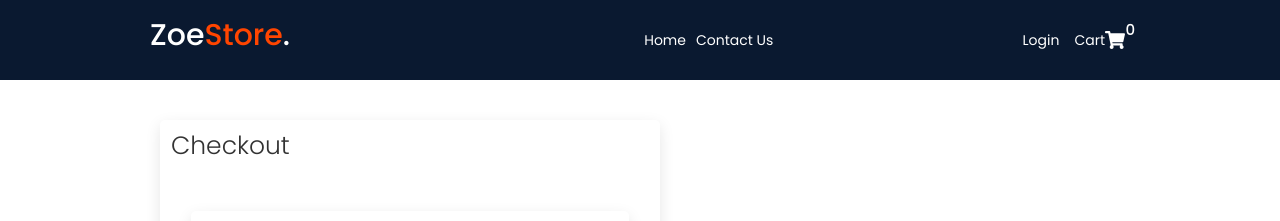
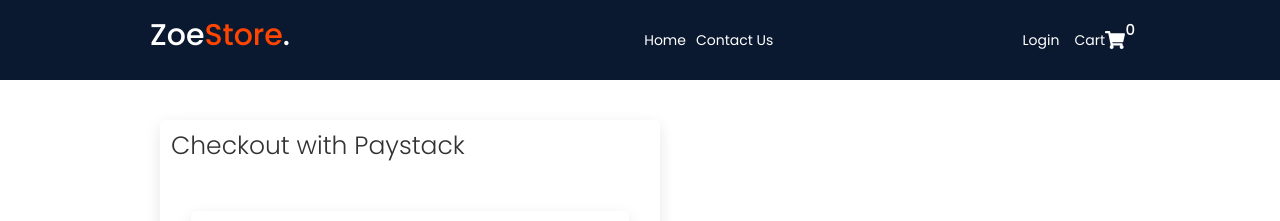
Before and after one commit to gtechne/zoestore1, a React (Create React App) app: page /Paystack in a window 1280 px wide. Shown: the top 221 px of the page. Built offline with nearby package versions, Linux system fonts and the light colour scheme; no server answers.

Commit message:
updated App

```diff
--- a/src/pages/paystack/Paystack.js
+++ b/src/pages/paystack/Paystack.js
@@ -25,7 +25,7 @@ const Paystack = () => {
     <section>
       <div className={`container ${styles.checkout}`}>
       <Card cardClass={styles.card}>
-      <h3>Checkout</h3>
+      <h3>Checkout with Paystack</h3>
       <PayStackForm />
         </Card>
 
```
